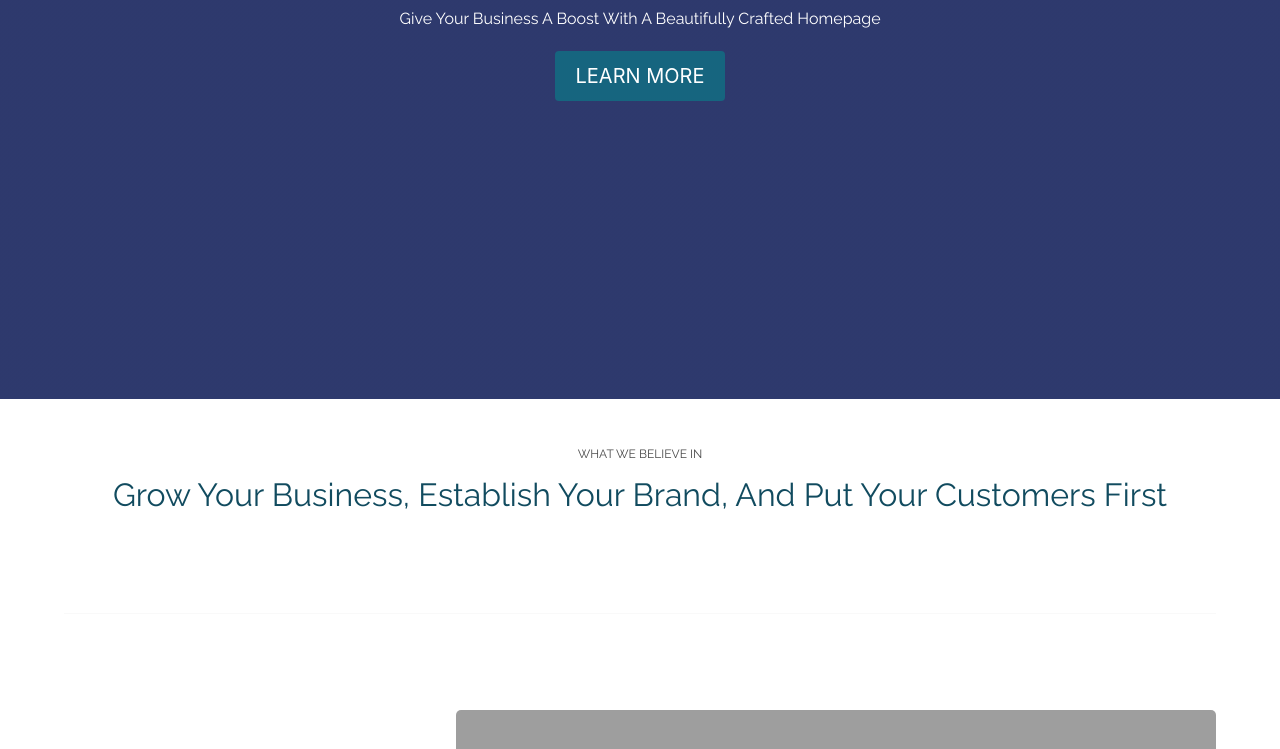
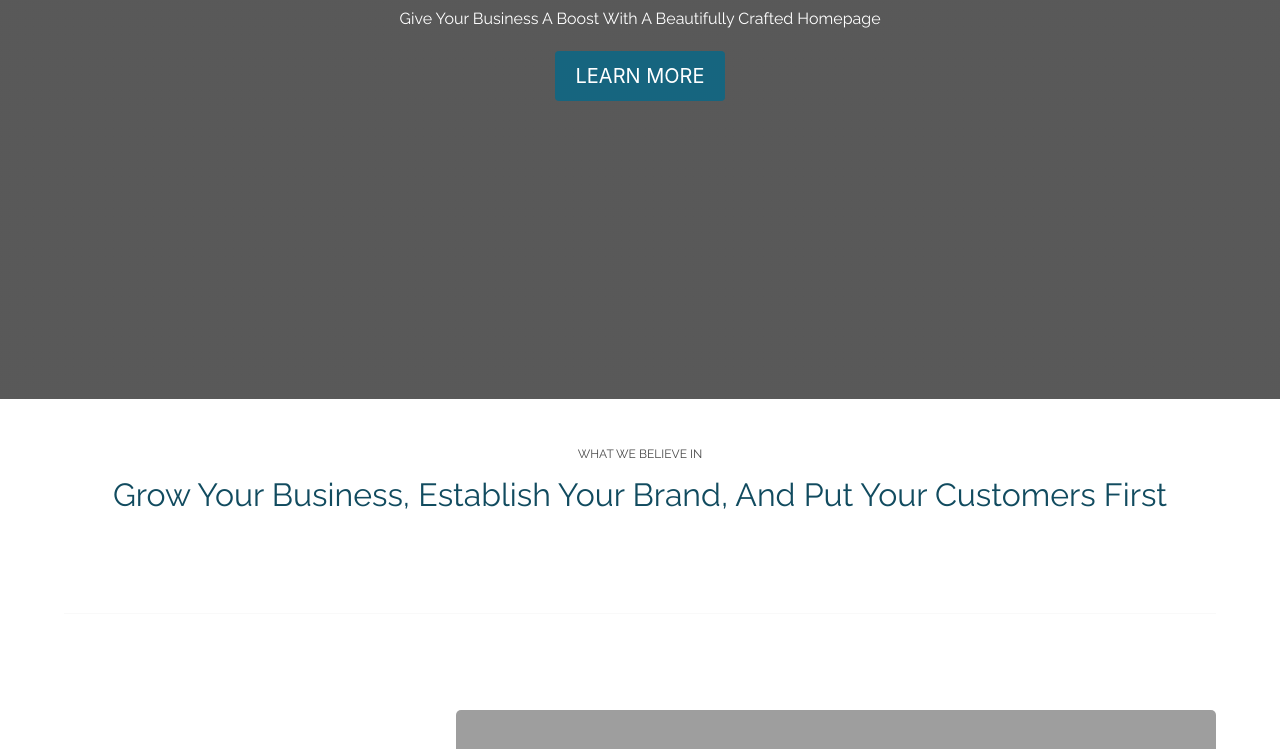
Before and after one commit to jasonrivera/corporate-site, a website: page index.html in a window 1280 px wide. Shown: the part 405-1154 px from the top of the page. Drawn offline with nearby package versions, Linux system fonts and the light colour scheme; the site is published under a folder, as on GitHub Pages, so addresses that start at the root find nothing.

Commit message:
changed url path for hero image

```diff
--- a/CSS/homepage.css
+++ b/CSS/homepage.css
@@ -9,7 +9,7 @@ a.button.signup-btn-bg:hover {
 .hero {
     background-image: linear-gradient(
         rgba(20,20,20, .5),
-        rgba(20,20,20, .5)),url("/corporate-site/images/biz-3.jpg");
+        rgba(20,20,20, .5)),url("../images/biz-3.jpg");
     background-repeat: no-repeat;
     background-size: cover;
     background-position: center;
```
